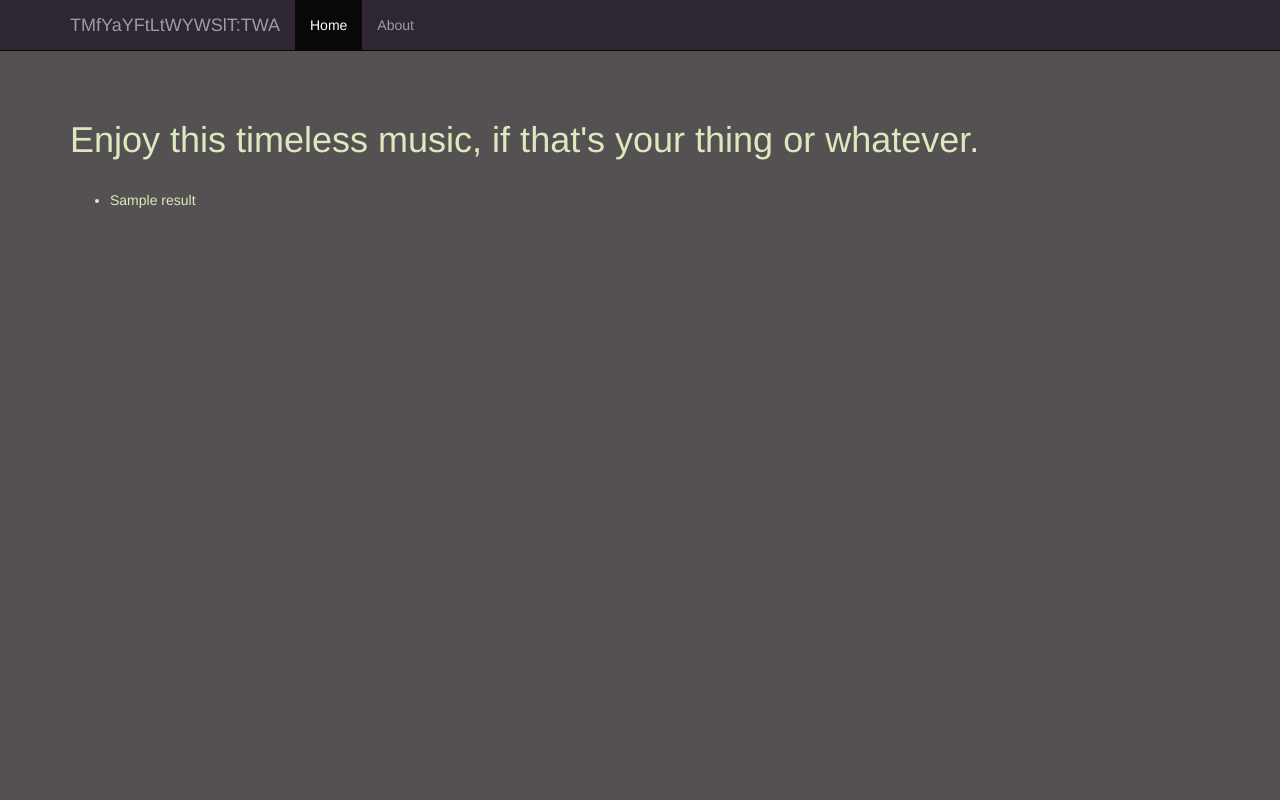
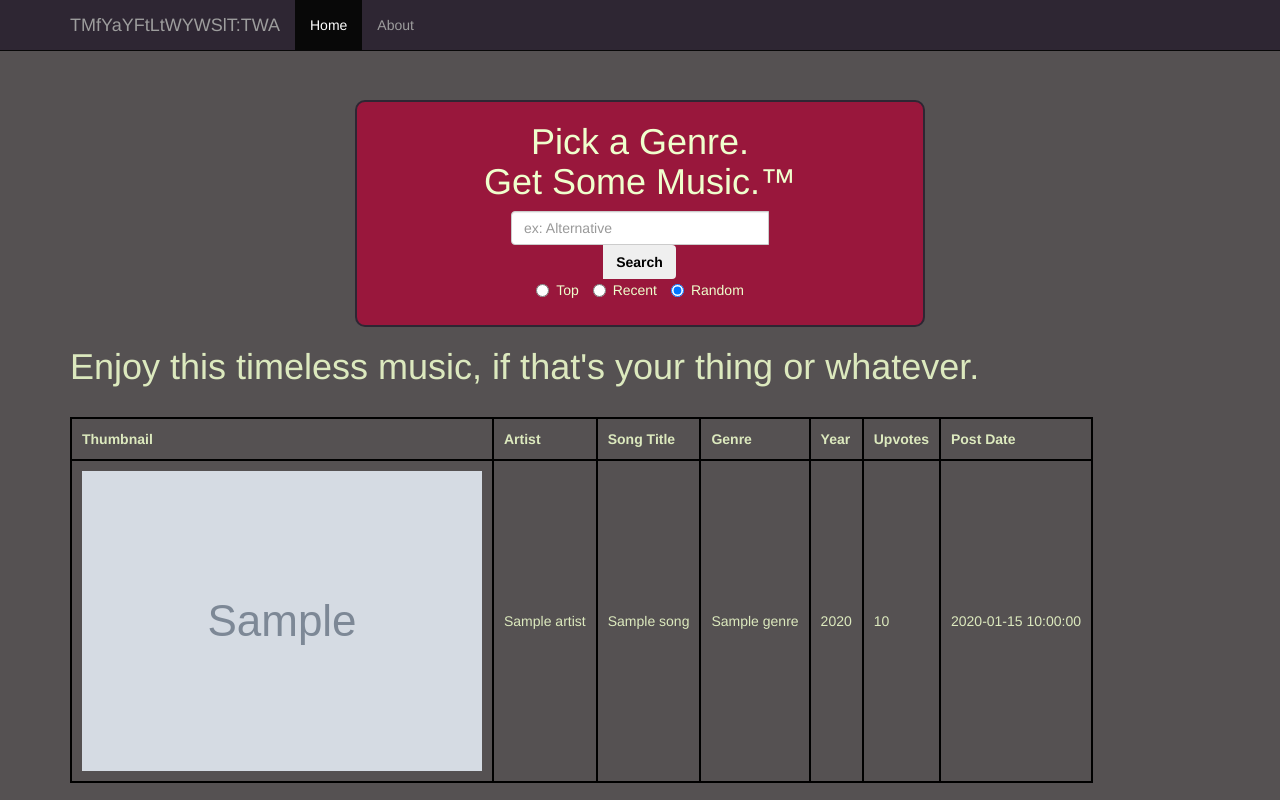
Before and after one commit to Mester/demo-day-vikings, a Flask app: template my_app/templates/results.html in a window 1280 px wide. Run offline with Flask 2, Linux system fonts and the light colour scheme; the template is opened without the code that fills it: most values are stand-ins (such as "Sample title", 1, 10 or a date in 2020); grey boxes marked "Sample" are stand-in pictures; some libraries are stand-ins or nearby versions.

Commit message:
Made views and HTML work!!!!
THE CODE WORKS! but its ugly.

```diff
--- a/my_app/static/theme.css
+++ b/my_app/static/style.css
@@ -35,3 +35,8 @@ body {
 #search_bar input {
   display: inline-block;
 }
+
+table, td, th {
+  border: solid 2px black;
+  padding: 10px;
+}
--- a/my_app/templates/base.html
+++ b/my_app/templates/base.html
@@ -13,7 +13,7 @@
         <link rel="stylesheet" href="https://maxcdn.bootstrapcdn.com/bootstrap/3.3.6/css/bootstrap.min.css" integrity="sha384-1q8mTJOASx8j1Au+a5WDVnPi2lkFfwwEAa8hDDdjZlpLegxhjVME1fgjWPGmkzs7" crossorigin="anonymous">
 
         <!-- Custom styles -->
-        <link rel="stylesheet" type="text/css" href="{{ url_for('static', filename='theme.css') }}">
+        <link rel="stylesheet" type="text/css" href="{{ url_for('static', filename='style.css') }}">
     </head>
 
     <body>
--- a/my_app/templates/results.html
+++ b/my_app/templates/results.html
@@ -1,18 +1,37 @@
-{% extends "base.html" %}
-{% block content %}
+{% extends "search.html" %}
+{% block results %}
 <!-- This is all placeholder stuff. -->
 
 <h1>Enjoy this timeless music, if that's your thing or whatever.</h1>
 <br>
-{% if results %}
-    <ul>
-    {% for result in results %}
-    <!-- We'll want to get attributes of result and format them
-                            when we know what results looks like-->
-        <div><li>{{ result }}</li></div>
+{% if song_list %}
+<table>
+  <thead>
+    <tr>
+      <th>Thumbnail</th>
+      <th>Artist</th>
+      <th>Song Title</th>
+      <th>Genre</th>
+      <th>Year</th>
+      <th>Upvotes</th>
+      <th>Post Date</th>
+    </tr>
+  </thead>
 
-    {% endfor %}
-    </ul>
+  <tbody>
+  {% for song in song_list %}
+    <tr>
+      <td><a href="{{ song.url }}"><img src="{{ song.thumbnail }}" alt="some_text"/></a></td>
+      <td>{{ song.artist }}</td>
+      <td>{{ song.title }}</td>
+      <td>{{ song.genre }}</td>
+      <td>{{ song.year }}</td>
+      <td>{{ song.score }}</td>
+      <td>{{ song.timestamp }}</td>
+    </tr>
+  {% endfor %}
+  </tbody>
+<table>
 {% endif %}
 
 {% endblock %}
--- a/my_app/templates/index.html
+++ b/my_app/templates/search.html
@@ -6,13 +6,6 @@
   <div class="row">
       <div class="col-lg-6 col-lg-offset-3">
         <div class="input-group input-group-lg">
-
-<!--             <form role="form" action="" method="POST">
-            <span class="input-group-btn">
-              <button class="btn btn-default" type="button"><strong>Search</strong></button>
-            </span>
-            <input type="text" class="form-control" name="search_term" placeholder="Alternative">
-          </form> -->
 
           <form role="form" action="" method="POST">
             <div class="form-group">
@@ -23,20 +16,22 @@
                 </span>
               </div>
               <label class="radio-inline">
-                <input type="radio" name="sort_type" value="TOP" checked> Top
+                <input type="radio" name="sort_type" value="TOP"> Top
               </label>
               <label class="radio-inline">
                 <input type="radio" name="sort_type" value="RECENT"> Recent
               </label>
               <label class="radio-inline">
-                <input type="radio" name="sort_type" value="RANDOM"> Random
+                <input type="radio" name="sort_type" value="RANDOM" checked> Random
               </label>
             </div>
           </form>
-
         </div><!-- /input-group -->
-    </div>
-  </div><!-- /.col-lg-6 -->
+    </div><!-- /.col-lg-6 -->
+  </div><!-- row -->
 </div> <!-- /custom-pick-genre -->
 
+{% block results %}
 {% endblock %}
+
+{% endblock %}
```
Also changed, not shown: my_app/api_access.py (+42 -22 lines), my_app/views.py (+7 -7 lines).
